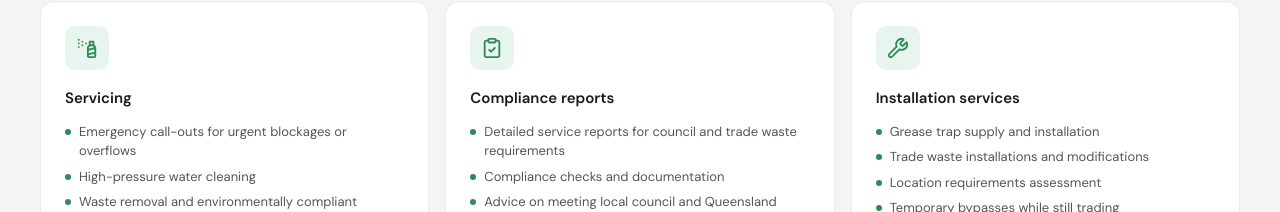
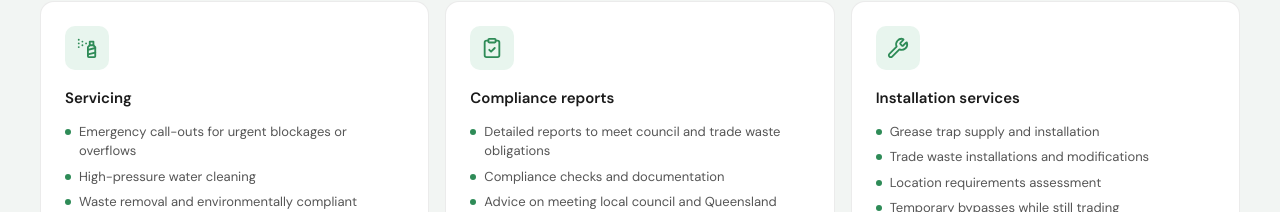
Before and after one commit to indigo165z/BGT, a Next.js app: page / in a window 1280 px wide. Shown: the part 1400-1612 px from the top of the page. Built offline with nearby package versions, Linux system fonts and the light colour scheme.

Commit message:
Reword compliance reports bullet for clarity
Co-Authored-By: Claude Sonnet 4.6 <noreply@anthropic.com>

```diff
--- a/src/components/CapabilitiesSection.tsx
+++ b/src/components/CapabilitiesSection.tsx
@@ -36,7 +36,7 @@ const panels: Record<string, PanelCard[]> = {
       Icon: ClipboardCheck,
       title: "Compliance reports",
       items: [
-        "Detailed service reports for council and trade waste requirements",
+        "Detailed reports to meet council and trade waste obligations",
         "Compliance checks and documentation",
         "Advice on meeting local council and Queensland environmental standards",
       ],
--- a/src/lib/services.ts
+++ b/src/lib/services.ts
@@ -60,7 +60,7 @@ export const services: Service[] = [
       "Brisbane City Council and Queensland Health require commercial kitchens to maintain grease traps in serviceable condition and keep thorough records. Our compliance service produces detailed reports for every service visit, provides compliance checks and documentation, and offers clear advice on meeting local council and Queensland environmental standards. We make the paperwork straightforward so you can focus on running your business.",
     icon: "BadgeCheck",
     features: [
-      "Detailed service reports for council and trade waste requirements",
+      "Detailed reports to meet council and trade waste obligations",
       "Compliance checks and documentation",
       "Advice on meeting local council and Queensland environmental standards",
       "24-hour turnaround on all compliance reports",
```
